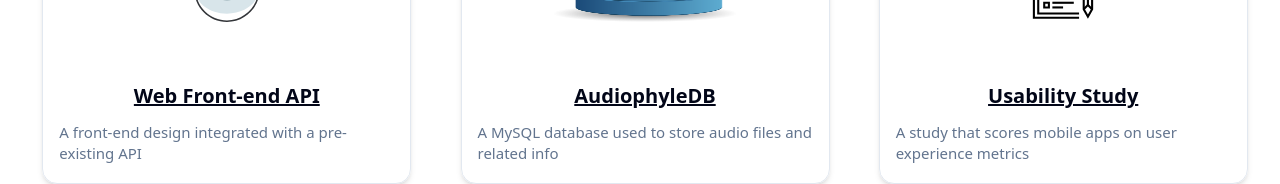
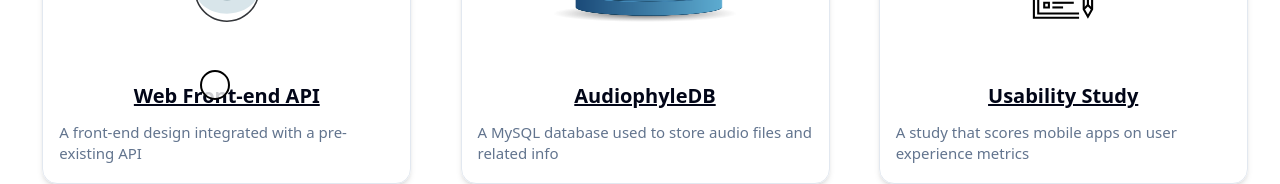
Before and after one commit to joeymichaelmartinez/info, a Next.js app: page /ProjectsSection in a window 1280 px wide. Shown: the part 130-314 px from the top of the page. Built offline with nearby package versions, Linux system fonts and the light colour scheme.

Commit message:
Added cursor movement
- Added cursor movement with arrow keys to projects page to allow for ability to select projects, selection process yet to be implemented

```diff
--- a/src/app/(pages)/ProjectsSection/page.tsx
+++ b/src/app/(pages)/ProjectsSection/page.tsx
@@ -7,6 +7,10 @@ import { projectInfo } from '@/data/projectInfo';
 
 function Projects() {
   const [isDesktop, setDesktop] = useState(window.innerWidth > 1024);
+  const ref = useRef<HTMLDivElement>(null);
+  const position = useRef({ x: 200, y: 200 });
+  const keysPressed = useRef<{ [key: string]: boolean }>({});
+  const speed = 20;
 
   const updateMedia = () => {
     setDesktop(window.innerWidth > 1024);
@@ -17,9 +21,87 @@ function Projects() {
     return () => window.removeEventListener("resize", updateMedia);
   });
 
+  useEffect(() => {
+    const handleKeyDown = (e: KeyboardEvent) => {
+      keysPressed.current[e.key] = true;
+    };
+
+    const handleKeyUp = (e: KeyboardEvent) => {
+      keysPressed.current[e.key] = false;
+    };
+
+    const move = () => {
+      let { x, y } = position.current;
+      const keys = keysPressed.current;
+
+      let dx = 0;
+      let dy = 0;
+      if (keys["ArrowUp"]) dy -= 1;
+      if (keys["ArrowDown"]) dy += 1;
+      if (keys["ArrowLeft"]) dx -= 1;
+      if (keys["ArrowRight"]) dx += 1;
+
+      const len = Math.hypot(dx, dy);
+      if (len > 0) {
+        dx /= len;
+        dy /= len;
+      }
+
+      const nextX = x + dx * speed;
+      const nextY = y + dy * speed;
+
+      const padding = 10;
+      const width = window.innerWidth;
+      const height = window.innerHeight;
+
+      const boundedX = Math.min(
+        width - padding - 30,
+        Math.max(padding, nextX)
+      );
+      const boundedY = Math.min(
+        height - padding - 30,
+        Math.max(padding, nextY)
+      );
+
+      position.current = { x: boundedX, y: boundedY };
+
+      if (ref.current) {
+        ref.current.style.transform = `translate(${boundedX}px, ${boundedY}px)`;
+      }
+
+      requestAnimationFrame(move);
+    };
+
+    requestAnimationFrame(move);
+    window.addEventListener("keydown", handleKeyDown);
+    window.addEventListener("keyup", handleKeyUp);
+
+    return () => {
+      window.removeEventListener("keydown", handleKeyDown);
+      window.removeEventListener("keyup", handleKeyUp);
+    };
+  }, []);
+
   return (
     <div className="Projects-Container">
       <div className="Projects">
+        <div
+          ref={ref}
+          style={{
+            position: "absolute",
+            width: 30,
+            height: 30,
+            borderRadius: "50%",
+            backgroundColor: "rgba(255,255,255,0.8)",
+            border: "2px solid black",
+            top: 0,
+            left: 0,
+            transform: "translate(200px, 200px)",
+            transition: "transform 0.05s linear",
+            pointerEvents: "none",
+            zIndex: 9999,
+          }}
+        />
         {projectInfo.map((project, index) => (
           <ProjectCards
             key={index}
```
